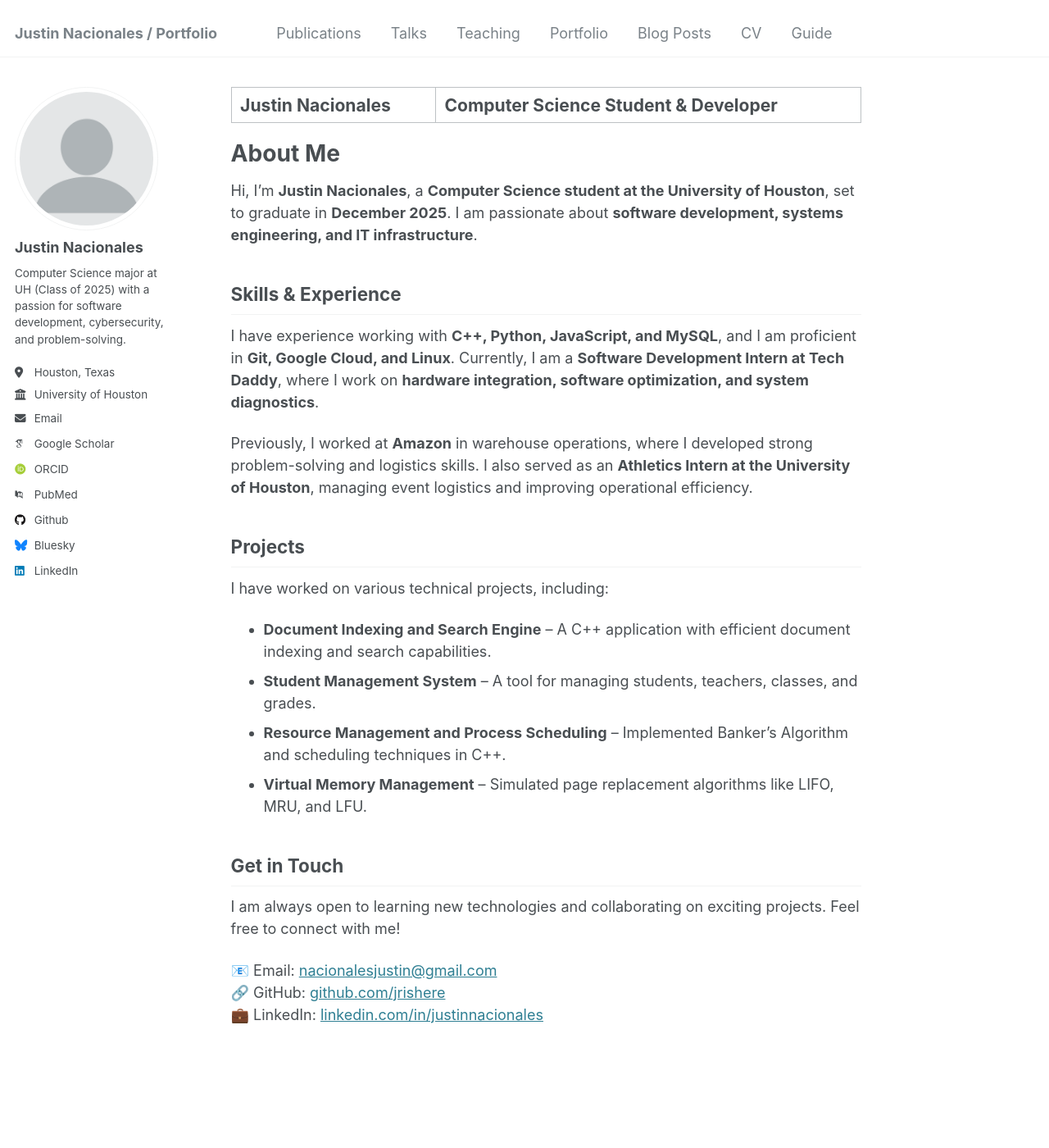
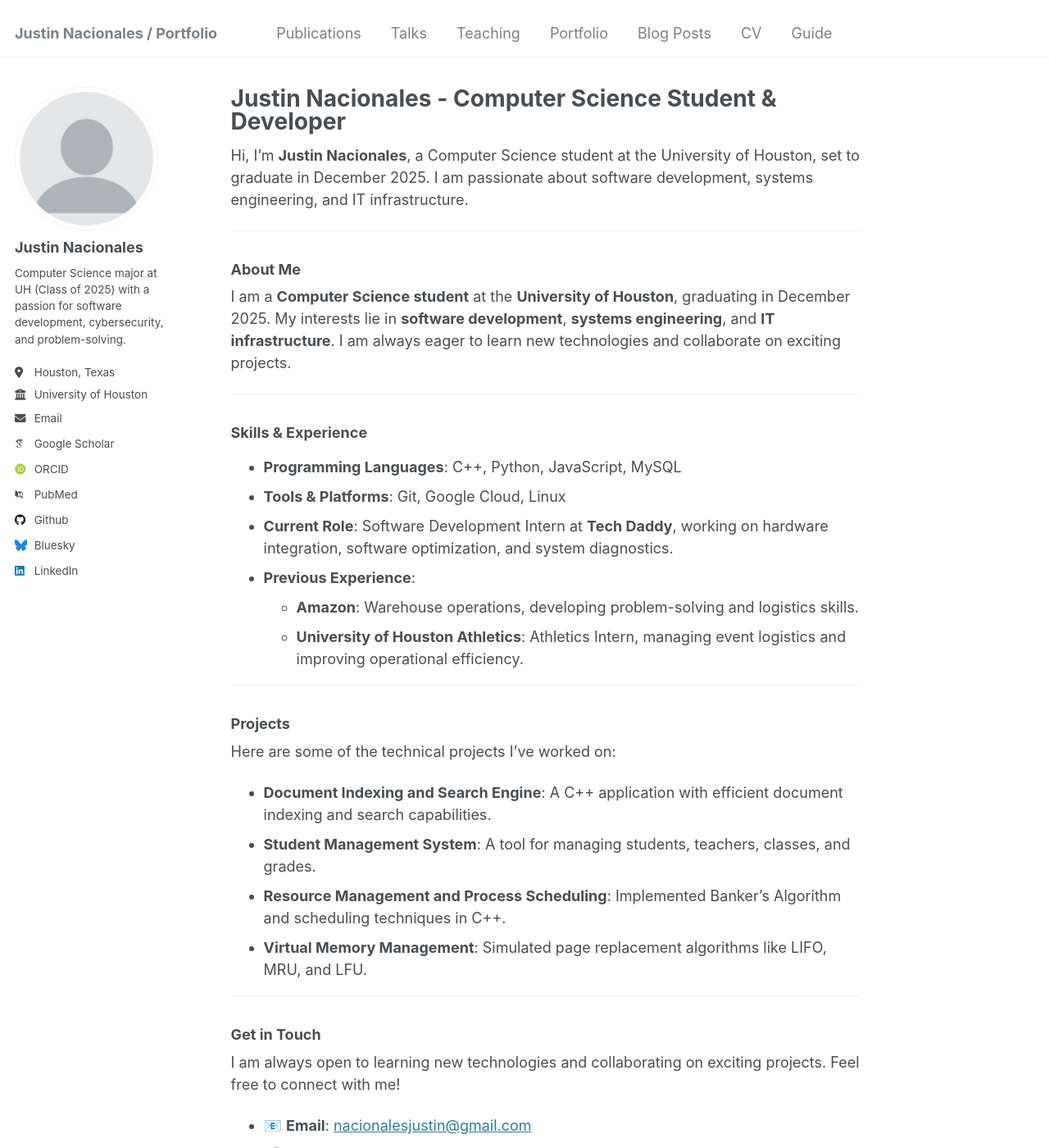
Before and after one commit to jrishere/portfolio, a Jekyll site: the page built from _pages/about.md, in a window 1280 px wide and 1400 px high. Shown: the whole window at 82% size. Built offline with Jekyll 4.4.1, drawn with Linux system fonts in a browser that asks for light colours; some web fonts are replaced.

Commit message:
Update about.md

```diff
--- a/_pages/about.md
+++ b/_pages/about.md
@@ -1,31 +1,43 @@
 ---
 permalink: /
-title: "Justin Nacionales | Computer Science Student & Developer"
+title: "Justin Nacionales - Computer Science Student & Developer"
 author_profile: true
 redirect_from:
   - /about/
   - /about.html
 ---
 
-# About Me
+Hi, I’m **Justin Nacionales**, a Computer Science student at the University of Houston, set to graduate in December 2025. I am passionate about software development, systems engineering, and IT infrastructure.
 
-Hi, I’m **Justin Nacionales**, a **Computer Science student at the University of Houston**, set to graduate in **December 2025**. I am passionate about **software development, systems engineering, and IT infrastructure**.
+---
 
-## Skills & Experience
-I have experience working with **C++, Python, JavaScript, and MySQL**, and I am proficient in **Git, Google Cloud, and Linux**. Currently, I am a **Software Development Intern at Tech Daddy**, where I work on **hardware integration, software optimization, and system diagnostics**.
+### About Me
+I am a **Computer Science student** at the **University of Houston**, graduating in December 2025. My interests lie in **software development**, **systems engineering**, and **IT infrastructure**. I am always eager to learn new technologies and collaborate on exciting projects.
 
-Previously, I worked at **Amazon** in warehouse operations, where I developed strong problem-solving and logistics skills. I also served as an **Athletics Intern at the University of Houston**, managing event logistics and improving operational efficiency.
+---
 
-## Projects
-I have worked on various technical projects, including:
-- **Document Indexing and Search Engine** – A C++ application with efficient document indexing and search capabilities.
-- **Student Management System** – A tool for managing students, teachers, classes, and grades.
-- **Resource Management and Process Scheduling** – Implemented Banker's Algorithm and scheduling techniques in C++.
-- **Virtual Memory Management** – Simulated page replacement algorithms like LIFO, MRU, and LFU.
+### Skills & Experience
+- **Programming Languages**: C++, Python, JavaScript, MySQL
+- **Tools & Platforms**: Git, Google Cloud, Linux
+- **Current Role**: Software Development Intern at **Tech Daddy**, working on hardware integration, software optimization, and system diagnostics.
+- **Previous Experience**:
+  - **Amazon**: Warehouse operations, developing problem-solving and logistics skills.
+  - **University of Houston Athletics**: Athletics Intern, managing event logistics and improving operational efficiency.
 
-## Get in Touch
+---
+
+### Projects
+Here are some of the technical projects I’ve worked on:
+- **Document Indexing and Search Engine**: A C++ application with efficient document indexing and search capabilities.
+- **Student Management System**: A tool for managing students, teachers, classes, and grades.
+- **Resource Management and Process Scheduling**: Implemented Banker’s Algorithm and scheduling techniques in C++.
+- **Virtual Memory Management**: Simulated page replacement algorithms like LIFO, MRU, and LFU.
+
+---
+
+### Get in Touch
 I am always open to learning new technologies and collaborating on exciting projects. Feel free to connect with me!
 
-📧 Email: [nacionalesjustin@gmail.com](mailto:nacionalesjustin@gmail.com)
-🔗 GitHub: [github.com/jrishere](https://github.com/jrishere)
-💼 LinkedIn: [linkedin.com/in/justinnacionales](https://www.linkedin.com/in/justinnacionales)
+- 📧 **Email**: [nacionalesjustin@gmail.com](mailto:nacionalesjustin@gmail.com)
+- 🔗 **GitHub**: [github.com/jrishere](https://github.com/jrishere)
+- 💼 **LinkedIn**: [linkedin.com/in/justinnacionales](https://linkedin.com/in/justinnacionales)
```
